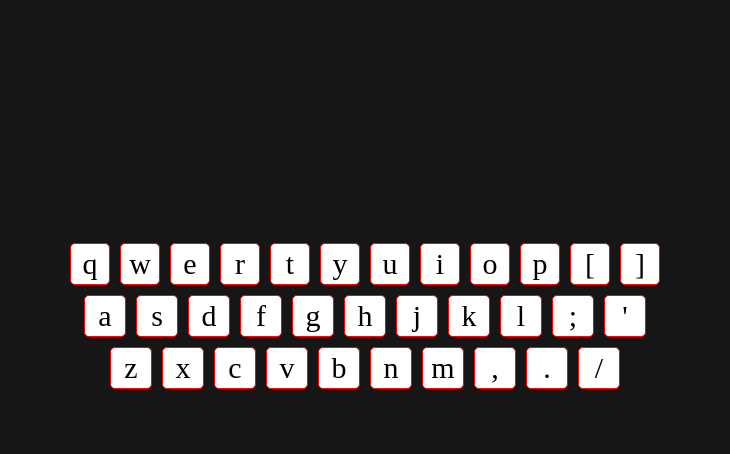
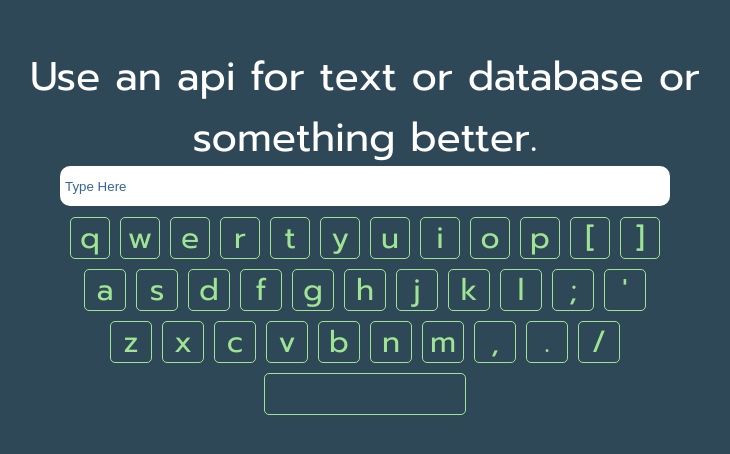
Before and after one commit to braydenwerner/Werntype, a React (Create React App) app: page / in a window 1280 px wide. Shown: the part 164-618 px from the top of the page, without its empty margins (275-1005 px from the left). Built offline with nearby package versions, Linux system fonts and the light colour scheme.

Commit message:
Added styles, updated state management

```diff
--- a/public/index.css
+++ b/public/index.css
@@ -1,5 +1,5 @@
 html, body {
     margin: 0 !important;
     padding: 0 !important;
-    background-color: #161616;
+    background-color: #2F4858;
 }
--- a/src/Components/Keyboard/Keyboard.js
+++ b/src/Components/Keyboard/Keyboard.js
@@ -1,14 +1,23 @@
 import React, { useState, useEffect } from 'react'
+import { useRecoilValue } from 'recoil'
+
+import { pageState } from '../../recoil'
+
 import './Keyboard.scss'
 
 export default function Keyboard() {
     const rows = [
         ['q', 'w', 'e', 'r', 't', 'y', 'u', 'i', 'o', 'p', '[', ']'],
         ['a', 's', 'd', 'f', 'g', 'h', 'j', 'k', 'l', ';', '\''],
-        ['z', 'x', 'c', 'v', 'b', 'n', 'm', ',', '.', '/']
+        ['z', 'x', 'c', 'v', 'b', 'n', 'm', ',', '.', '/'],
+        [' ']
     ]
 
+    //  create a Set. keys are added after key press and are set to be highlighted
     const [keysToHighlight, setKeysToHighlight] = useState(new Set())
+
+    //  get global page state and render component accordingly
+    const currentPageState = useRecoilValue(pageState)
 
     useEffect(() => {
         window.addEventListener('keydown', handleKeyDown)
@@ -20,6 +29,7 @@ export default function Keyboard() {
         setKeysToHighlight((oldKeysToHighlight) => {
             const newKeysToHighlight = new Set(oldKeysToHighlight)
             newKeysToHighlight.add(e.key)
+
             return newKeysToHighlight
         })
 
@@ -27,22 +37,22 @@ export default function Keyboard() {
             setKeysToHighlight((oldKeysToHighlight) => {
                 const newKeysToHighlight = new Set(oldKeysToHighlight)
                 newKeysToHighlight.delete(e.key)
+
                 return newKeysToHighlight
             })
         }, 100)
-
-        console.log(keysToHighlight)
     }
 
     return (
+        <>
+            {currentPageState === 'typingState' && (
                 <div id="keyboard-outer-container">
                     {rows.map((row) => {
                         return (
                             <div className="key-row" key={row}>
                                 {row.map((key) => {
-                            console.log(`key-highlight-${keysToHighlight.has(key)}`)
                                     return (
-                                <div className={`key-highlight-${keysToHighlight.has(key)}`} key={key}>
+                                        <div className={`key-highlight-${keysToHighlight.has(key)}`} key={key} id={key === ' ' ? 'Space' : key}>
                                             <span className="key">{key}</span>
                                         </div>
                                     )
@@ -51,5 +61,7 @@ export default function Keyboard() {
                         )
                     })}
                 </div>
+            )}
+        </>
     )
 }
--- a/src/Components/Keyboard/Keyboard.scss
+++ b/src/Components/Keyboard/Keyboard.scss
@@ -1,3 +1,5 @@
+@import url("https://fonts.googleapis.com/css2?family=Prompt&display=swap");
+
 #keyboard-outer-container {
   position: fixed;
   top: 60%;
@@ -13,14 +15,13 @@
   justify-content: center;
 }
 
-.key-highlight-false {
+@mixin key {
   font-size: 40px;
   margin: 5px 5px 5px 5px;
   display: flex;
-  background-color: white;
   color: black;
   border-radius: 5px;
-  border: 1px solid red;
+  border: 1px solid #9ee493;
   text-align: center;
   justify-content: center;
   align-items: center;
@@ -29,22 +30,22 @@
   position: relative;
 }
 
+#Space {
+  width: 200px;
+}
+
+.key-highlight-false {
+  @include key;
+  background-color: none;
+}
+
 .key-highlight-true {
-  font-size: 40px;
-  margin: 5px 5px 5px 5px;
-  display: flex;
-  background-color: blue;
-  color: black;
-  border-radius: 5px;
-  border: 1px solid red;
-  text-align: center;
-  justify-content: center;
-  align-items: center;
-  width: 40px;
-  height: 40px;
-  position: relative;
+  @include key;
+  background-color: #9ee493;
 }
 
 .key {
+  font-family: "Prompt", sans-serif;
   font-size: 30px;
+  color: #9ee493;
 }
--- a/src/Components/Table/Table.js
+++ /dev/null
@@ -1,36 +0,0 @@
-import React, { useEffect } from 'react'
-import { useRecoilValue } from 'recoil'
-import { names as namesAtom } from '../../recoil'
-
-import './Table.scss'
-
-export default function Table() {
-    const tableData = useRecoilValue(namesAtom)
-
-    useEffect(() => {
-        console.log(tableData)
-    }, [tableData])
-
-    return (
-        <>
-            <table>
-                <thead>
-                    <tr>
-                        <th>Name</th>
-                        <th>Age</th>
-                    </tr>
-                </thead>
-                <tbody>
-                    {Object.keys(tableData).map((key) => {
-                        return (
-                            <tr key={key}>
-                                <th>{tableData[key].Name}</th>
-                                <th>{tableData[key].Age}</th>
-                            </tr>
-                        )
-                    })}
-                </tbody>
-            </table>
-        </>
-    )
-}
--- a/src/Components/Table/Table.scss
+++ /dev/null
@@ -1,12 +0,0 @@
-table,
-th,
-td {
-  border: 1px solid black;
-  border-collapse: collapse;
-}
-th,
-td {
-  padding: 10px;
-  min-width: 150px;
-  text-align: left;
-}
--- /dev/null
+++ b/src/Components/TypingForm/TypingForm.js
@@ -0,0 +1,84 @@
+import React, { useRef, useState, useEffect } from 'react'
+import { useRecoilState } from 'recoil'
+
+import { pageState } from '../../recoil'
+
+import './TypingForm.scss'
+
+export default function TypingForm() {
+    //  these will be set upon every render but will not update the useState again, maybe there's a better way to declare
+    const tempPrompts = ['I need to add cool text! Very fun!', 'Cool string of text', 'Use an api for text or database or something better.']
+    const rand = tempPrompts[Math.floor(Math.random() * tempPrompts.length)]
+
+    const formRef = useRef(null)
+
+    //  the prompt the user types
+    const [currentPrompt, setCurrentPrompt] = useState(rand)
+
+    //  corresponds to the index of each word in currentPrompt.split(" ")
+    const [currentWordIndex, setCurrentWordIndex] = useState(0)
+
+    //  the index in currentPrompt where current word starts
+    const [currentWordStartIndex, setCurrentWordStartIndex] = useState(0)
+
+    //  the index up to the first incorrect key
+    const [currentCorrectIndex, setCurrentCorrectIndex] = useState(0)
+
+    //  the current index the user is on, including incorrect keys
+    const [currentIndex, setCurrentIndex] = useState(0)
+
+    //  toggles state and renders components accordingly
+    const [currentPageState, setCurrentPageState] = useRecoilState(pageState)
+
+    //  0 -> currentCorrectIndex is green
+    //  currentCorrectIndex + 1 -> currentIndex is red
+    //  currentCurrentIndex + 1 -> currentPrompt.length is white
+    const handleKeyDown = (e) => {
+        const currentWord = currentPrompt.split(' ')[currentWordIndex]
+        const formValue = formRef.current.value
+
+        let correctChars = 0
+        while (formValue[correctChars] && (formValue[correctChars] === currentWord[correctChars])) {
+            correctChars++
+        }
+
+        const totalCorrectIndex = currentWordStartIndex + correctChars
+        const totalIndex = currentWordStartIndex + formValue.length
+
+        if (formValue[formValue.length - 1] === ' ' && formValue.substring(0, formValue.length - 1) === currentWord) {
+            setCurrentWordIndex((oldCurrentWord) => {
+                return oldCurrentWord + 1
+            })
+
+            setCurrentWordStartIndex((oldCurrentWOrdStartIndex) => {
+                return oldCurrentWOrdStartIndex + formValue.length
+            })
+
+            formRef.current.value = ''
+        }
+
+        if (currentWordIndex === currentPrompt.split(' ').length - 1 && formValue === currentWord) {
+            setCurrentPageState('test')
+        }
+
+        setCurrentCorrectIndex(totalCorrectIndex)
+        setCurrentIndex(totalIndex)
+    }
+
+    return (
+        <>
+            { currentPageState === 'typingState' && (
+                <div id="typingForm-outer-container">
+                    <div id="text-prompt">
+                        <span style={{ color: '9EE493' }}>{currentPrompt.substring(0, currentCorrectIndex)}</span>
+                        <span style={{ color: 'RED' }}>{currentPrompt.substring(currentCorrectIndex, currentIndex)}</span>
+                        <span style={{ color: 'WHITE' }}>{currentPrompt.substring(currentIndex, currentPrompt.length)}</span>
+                    </div>
+
+                    <input id="typing-form" type="text" placeholder="Type Here" maxLength={15} onChange={handleKeyDown} ref={formRef} autoFocus></input>
+                </div>
+            )
+            }
+        </>
+    )
+}
--- /dev/null
+++ b/src/Components/TypingForm/TypingForm.scss
@@ -0,0 +1,38 @@
+@import url("https://fonts.googleapis.com/css2?family=Prompt&display=swap");
+
+#typingForm-outer-container {
+  position: fixed;
+  top: 45%;
+  left: 50%;
+  transform: translate(-50%, -50%);
+  display: flex;
+  flex-direction: column;
+  align-items: center;
+  width: 800px;
+  height: 300px;
+
+  #text-prompt {
+    text-align: center;
+    color: #9ee493;
+    span {
+      font-family: "Prompt", sans-serif;
+      font-size: 40px;
+    }
+  }
+}
+
+::placeholder {
+  color: #336699;
+  opacity: 1;
+}
+
+#typing-form {
+  position: fixed;
+  top: 40%;
+  width: 75%;
+  height: 10%;
+  outline: none;
+  border: none;
+  border-radius: 10px;
+  padding: 5px;
+}
--- a/src/Components/exports.js
+++ b/src/Components/exports.js
@@ -1,2 +1,2 @@
-export { default as Table } from './Table/Table'
 export { default as Keyboard } from './Keyboard/Keyboard'
+export { default as TypingForm } from './TypingForm/TypingForm'
--- a/src/Pages/TypingPage/TypingPage.js
+++ b/src/Pages/TypingPage/TypingPage.js
@@ -1,10 +1,11 @@
 import React from 'react'
-import { Keyboard } from '../../Components/exports'
+import { Keyboard, TypingForm } from '../../Components/exports'
 
 export default function TypingPage() {
     return (
         <>
             <Keyboard />
+            <TypingForm />
         </>
     )
 }
--- a/src/recoil.js
+++ b/src/recoil.js
@@ -1,6 +1,6 @@
 import { atom } from 'recoil'
 
-export const names = atom({
-    key: 'data',
-    default: [{}]
+export const pageState = atom({
+    key: 'pageState',
+    default: 'typingState'
 })
```
Also changed, not shown: .eslintrc.json, 1 other file (tests, documents, lock files or other folders). Lines whose indentation alone changed are shown as unchanged.
